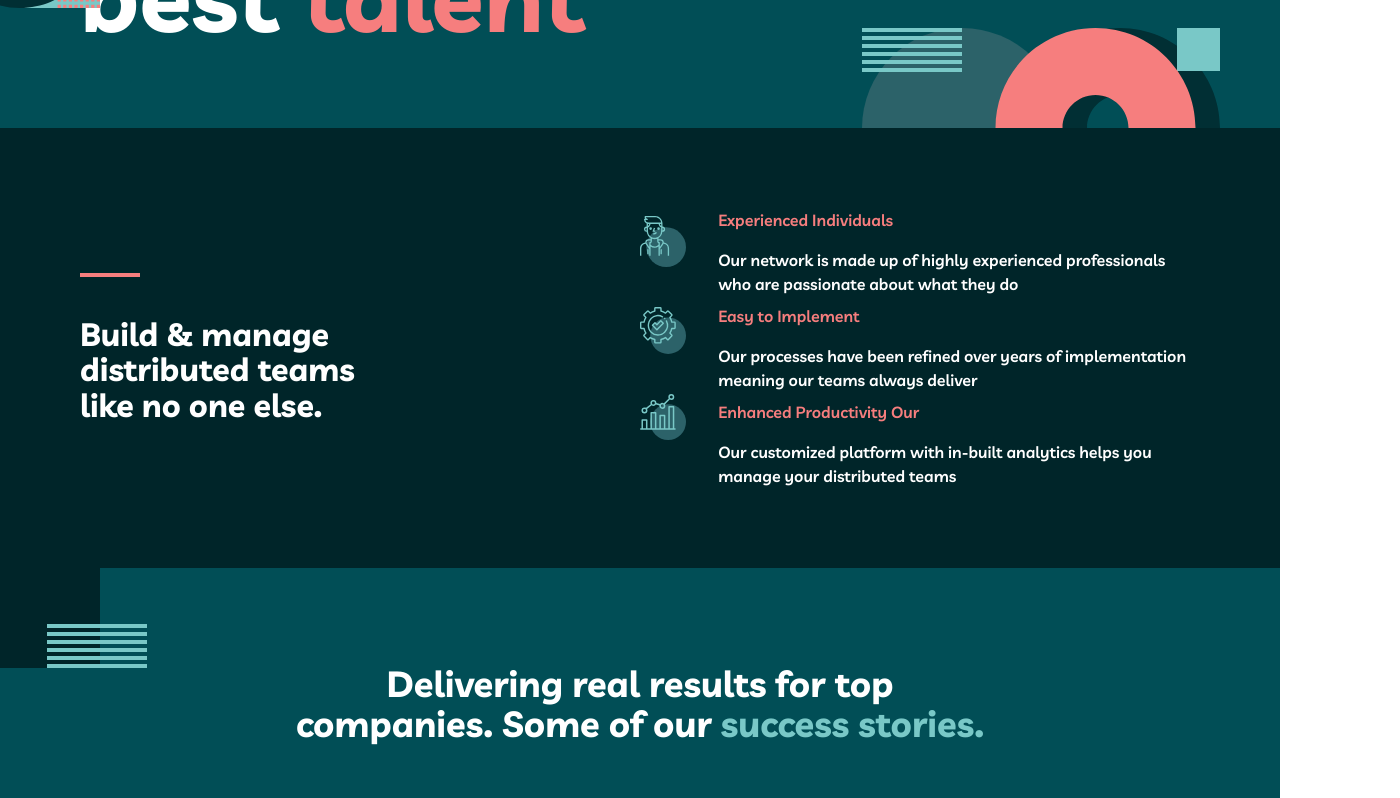
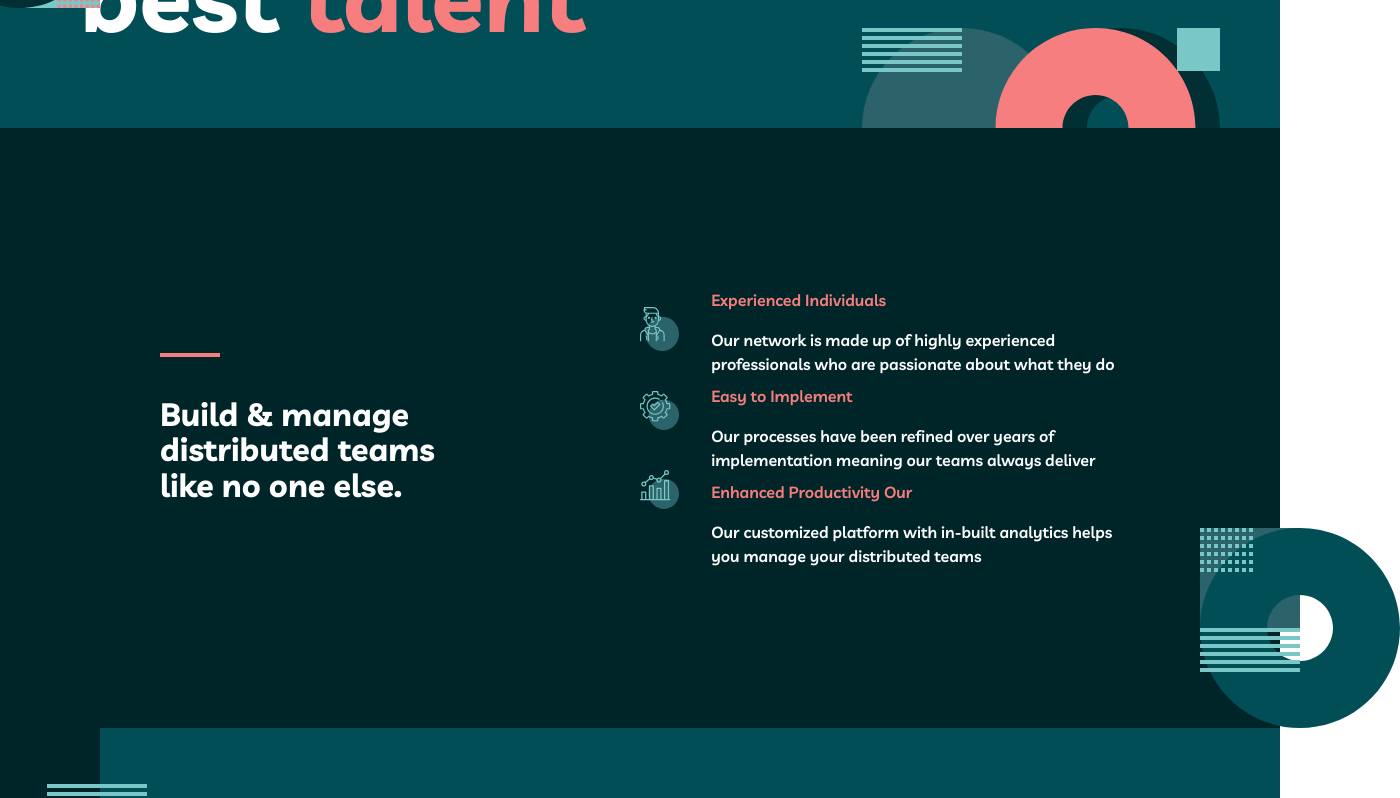
Before and after one commit to Najmaldin-ishag/My-team-multi-page-website, a React (Vite) app: page / in a window 1280 px wide. Shown: the part 360-1158 px from the top of the page, 1400 px wide, since content can reach past the window. Built offline with nearby package versions, Linux system fonts and the light colour scheme.

Commit message:
Update Features.jsx

```diff
--- a/src/HeroSection/Features.jsx
+++ b/src/HeroSection/Features.jsx
@@ -2,11 +2,16 @@ import { features, icons, MobileFeatures } from "../Constants";
 
 const Features = () => {
   return (
-    <section className="w-full bg-secondary-dark-green p-[5rem]">
-      <div className="container grid grid-cols-2 justify-between items-center max-sm:hidden">
+    <section className="w-full bg-secondary-dark-green p-[10rem] relative">
+      <div className="container grid grid-cols-2 justify-between items-center max-sm:hidden max-md:grid-cols-1">
         <div>
-          <div className=" h-1 w-[60px] bg-primary-light-coral mb-10" />
-          <p className="font-bold text-primary-white text-[2rem] leading-[2.2rem]">
+          <div className=" h-1 w-[60px] bg-primary-light-coral mb-10 " />
+          <img
+            src="./assets/bg-pattern-about-4.svg"
+            alt="bg img"
+            className="max-md:top-0 max-md:right-0 absolute bottom-0 -right-30"
+          />
+          <p className="font-bold text-primary-white text-[2rem] leading-[2.2rem] max-md:mb-20">
             Build & manage
             <br />
             distributed teams <br /> like no one else.
```
